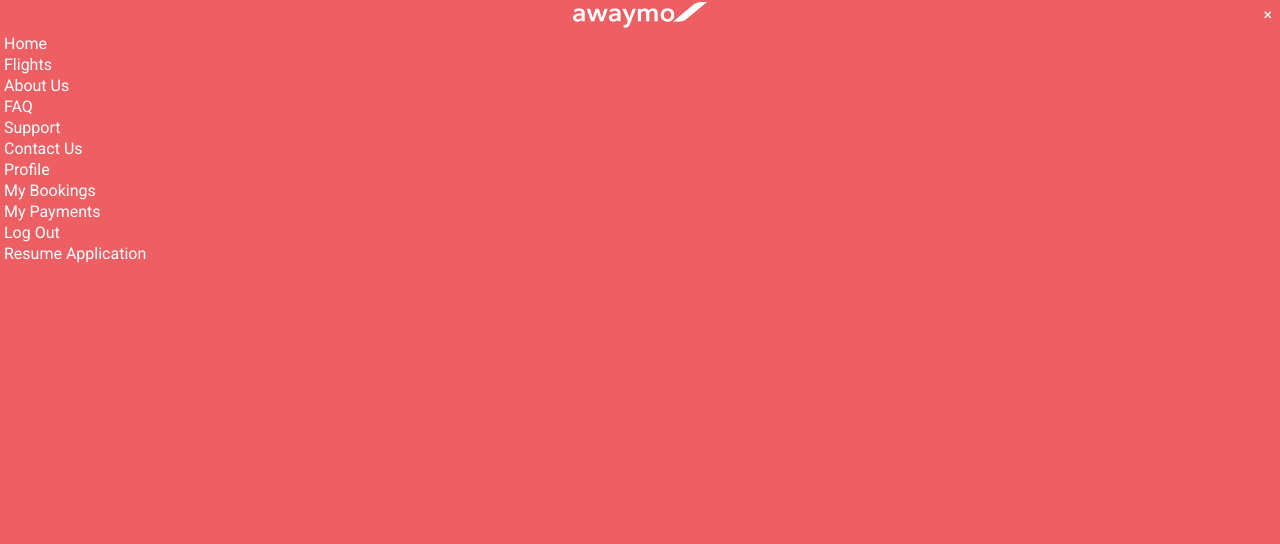
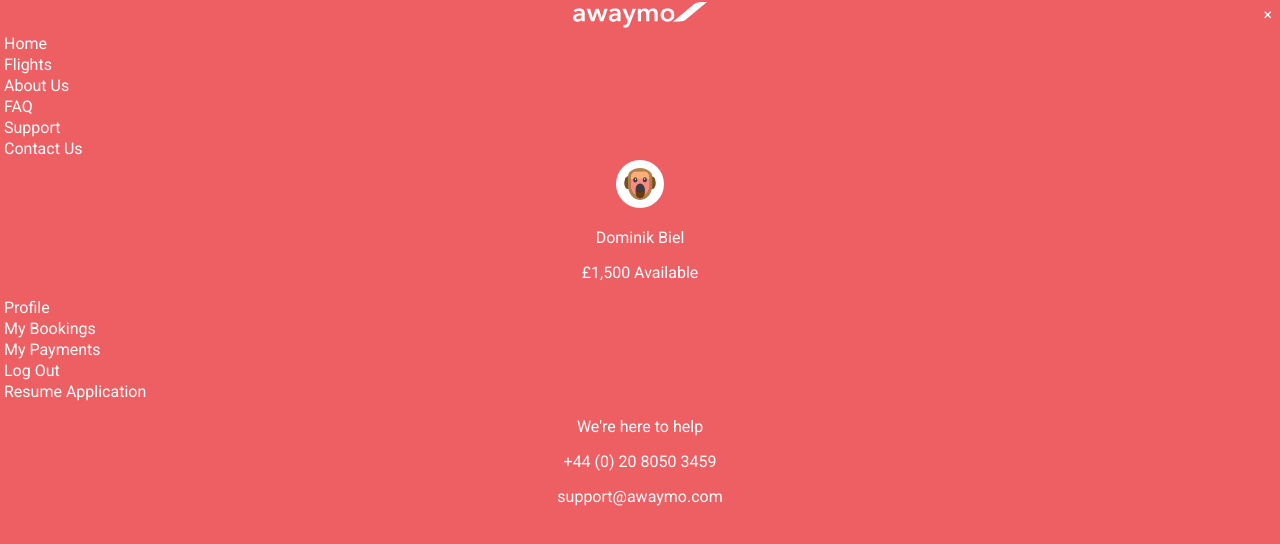
Before and after one commit to ldrobnik/react-animated-menu, a React (Create React App) app: page / in a window 1280 px wide. Both pictures are taken after a click on the button "MENU". Shown: the top 544 px of the page. Built offline with nearby package versions, Linux system fonts and the light colour scheme.

Commit message:
Add user data and help panel to Desktop Menu

```diff
--- a/src/components/Menus/DesktopMenu/DesktopMenu.js
+++ b/src/components/Menus/DesktopMenu/DesktopMenu.js
@@ -20,7 +20,7 @@ const MenuContainer = styled.div`
         }
 `;
 
-
+// Header styles
 const Header = styled.div`
   position: relative;
 `;
@@ -42,14 +42,18 @@ const Logo = styled.div`
     margin: 0.1em;
 `;
 
+
+// Side menu styles
 const SideMenu = styled.div``;
 
 const TopLinks = styled.div``;
 
 const BottomLinks = styled.div``;
 
+// Main menu styles
 const MainMenu = styled.div``;
 
+// Link styles
 const LinkContainer = styled.p`
   margin: 2px;
 `;
@@ -58,6 +62,11 @@ const MenuLink = styled(Link)`
   color: ${props => props.theme.lightColor};
   text-decoration: none;
   padding: 2px;
+`;
+
+// Help panel styles
+const HelpPanel = styled.div`
+  text-align: center;
 `;
 
 /* Menu link data:
@@ -99,6 +108,27 @@ function MobileMenu(props) {
             route: '/contact/'
         }
     ];
+// User data styles
+
+const UserData = styled.div`
+  width: 100%;
+  text-align: center;
+`;
+
+const UserAvatar = styled.img`
+
+  height: 2em;
+  width: 2em;
+
+  margin: 0 auto;
+  padding: 0.5em;
+
+  border-radius: 50%;
+  background-color: ${props => props.theme.lightColor}
+`;
+
+    const UserDetails = styled.div``;
+
 
 // Links displayed in the main menu
     const mainLinks = [
@@ -124,6 +154,14 @@ function MobileMenu(props) {
         }
     ];
 
+    // Path to the user image
+    const userImagePath = '/' + props.image + '.png';
+
+    // User full name
+    const fullName = props.firstName + ' ' + props.surname;
+
+    // Balance information
+    const balanceInfo = props.balance + ' Available';
     return (
         <MenuContainer>
             <Header>
@@ -159,6 +197,13 @@ function MobileMenu(props) {
                 </BottomLinks>
             </SideMenu>
             <MainMenu>
+                <UserData>
+                    <UserAvatar src={userImagePath} />
+                    <UserDetails>
+                        <p>{fullName}</p>
+                        <p>&pound;{balanceInfo}</p>
+                    </UserDetails>
+                </UserData>
                 {mainLinks.map((link) => (
                     <LinkContainer
                         key={link.name}
@@ -170,6 +215,11 @@ function MobileMenu(props) {
                     </LinkContainer>
                 ))}
             </MainMenu>
+            <HelpPanel>
+                <p>We're here to help</p>
+                <p>+44 (0) 20 8050 3459</p>
+                <p>support@awaymo.com</p>
+            </HelpPanel>
         </MenuContainer>
     );
 }
--- a/src/components/Menus/MobileMenu/MobileMenu.js
+++ b/src/components/Menus/MobileMenu/MobileMenu.js
@@ -79,6 +79,8 @@ const UserBalanceInfo = styled.p``;
 
 const UserBalanceValue = styled.p``;
 
+// Link styles
+
 const LinkContainer = styled.p`
   margin: 0;
   border-top: solid 1px ${props => props.theme.lightMainColor};
@@ -106,6 +108,10 @@ const MenuLink = styled(Link)`
   padding: 8px 6px;
 `;
 
+// Help panel styles
+const HelpPanel = styled.div`
+  text-align: center;
+`;
 
 function DesktopMenu(props) {
 
@@ -166,6 +172,7 @@ function DesktopMenu(props) {
         }
     ];
 
+    // Path to the user image
     const userImagePath = '/' + props.image + '.png';
 
     return (
@@ -193,7 +200,11 @@ function DesktopMenu(props) {
                     </MenuLink>
                 </LinkContainer>
             ))}
-
+            <HelpPanel>
+                <p>We're here to help</p>
+                <p>+44 (0) 20 8050 3459</p>
+                <p>support@awaymo.com</p>
+            </HelpPanel>
         </MenuContainer>
     );
 }
```
